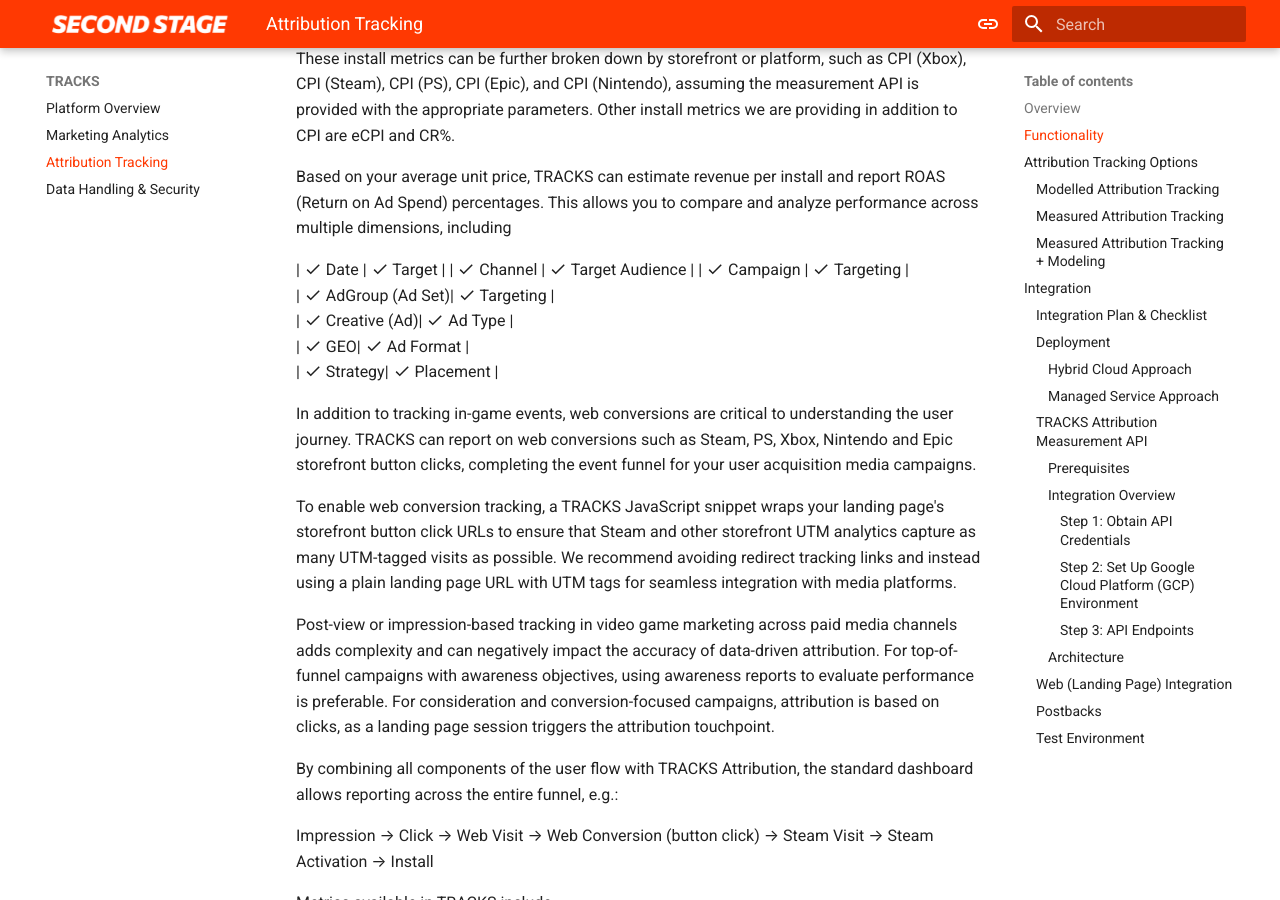
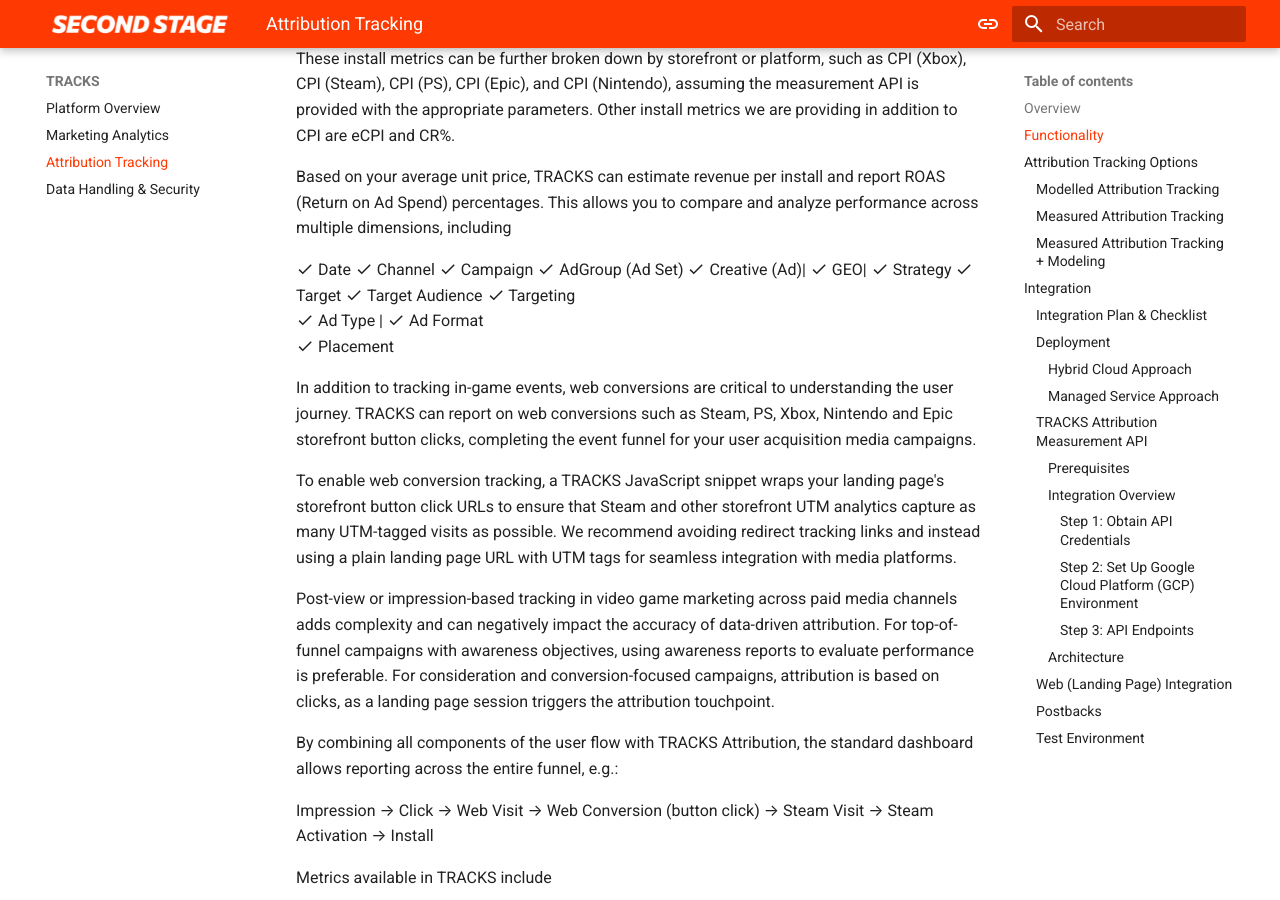
Before and after one commit to secondstage-io/tracks-documentation, an MkDocs documentation site: the page built from docs/tracks/attribution-tracking.md, in a window 1280 px wide and 900 px high, scrolled down 1182 px. Built offline with MkDocs 1.6.1 and Material for MkDocs 9.7.7, drawn with Linux system fonts in a browser that asks for light colours.

Commit message:
Update attribution-tracking.md
more formatting

```diff
--- a/docs/tracks/attribution-tracking.md
+++ b/docs/tracks/attribution-tracking.md
@@ -24,13 +24,21 @@
 
 Based on your average unit price, TRACKS can estimate revenue per install and report ROAS (Return on Ad Spend) percentages. This allows you to compare and analyze performance across multiple dimensions, including
 
-| :material-check: Date | :material-check: Target |
-| :material-check: Channel  | :material-check: Target Audience |
-| :material-check: Campaign | :material-check: Targeting |
-| :material-check: AdGroup (Ad Set)| :material-check: Targeting |
-| :material-check: Creative (Ad)| :material-check: Ad Type |
-| :material-check: GEO| :material-check: Ad Format |
-| :material-check: Strategy| :material-check: Placement |
+<div class="mdx-columns" markdown>
+:material-check: Date
+:material-check: Channel
+:material-check: Campaign
+:material-check: AdGroup (Ad Set)
+:material-check: Creative (Ad)|
+:material-check: GEO|
+:material-check: Strategy
+:material-check: Target
+:material-check: Target Audience
+:material-check: Targeting
+:material-check: Ad Type |
+:material-check: Ad Format
+:material-check: Placement
+</div>
 
 In addition to tracking in-game events, web conversions are critical to understanding the user journey. TRACKS can report on web conversions such as Steam, PS, Xbox, Nintendo and Epic storefront button clicks, completing the event funnel for your user acquisition media campaigns.
 
@@ -80,13 +88,15 @@
 
 The following metrics will be available:
 
-- Measured Installs (from Steamworks UTM Analytics)
-- Modeled Installs
-- Estimated CPI
-- eCPI
-- Web Conversions
-- CR% (Conversion Rate)
-- ROAS (Return on Ad Spend)
+<div class="mdx-columns" markdown>
+- [x] Measured Installs (from Steamworks UTM Analytics)
+- [x] Modeled Installs
+- [x] Estimated CPI
+- [x] eCPI
+- [x] Web Conversions
+- [x] CR% (Conversion Rate)
+- [x] ROAS (Return on Ad Spend)
+</div>
 
 TRACKS uses a Marketing Mix Modeling (MMM) approach enhanced with Steam UTM Analytics, Traffic Breakdown data and Google Analytics (GA4) data. If you don't have a website or don't use it as a landing page, the efficiency of the model is reduced by 30% because it relies solely on Steam UTM Analytics, Visits and Traffic data.
 
```
